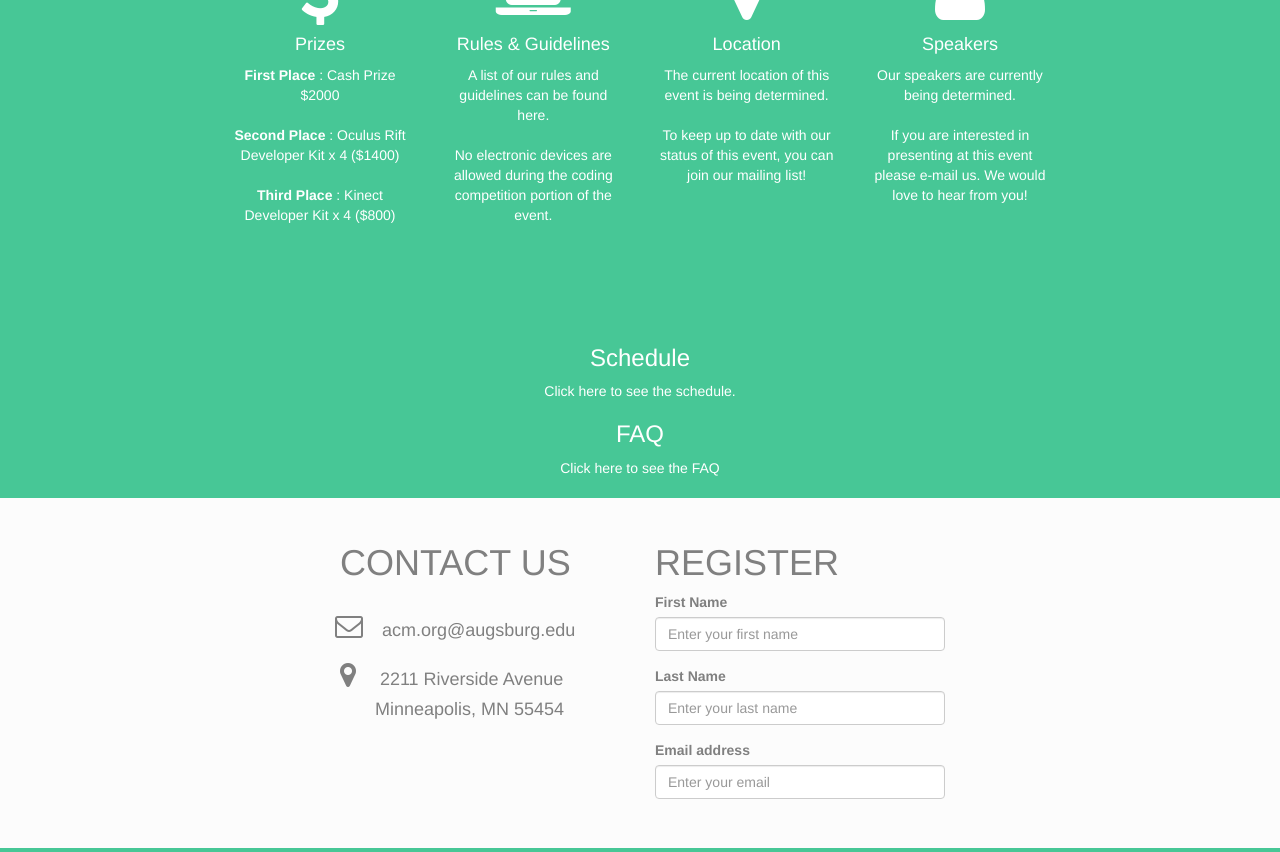
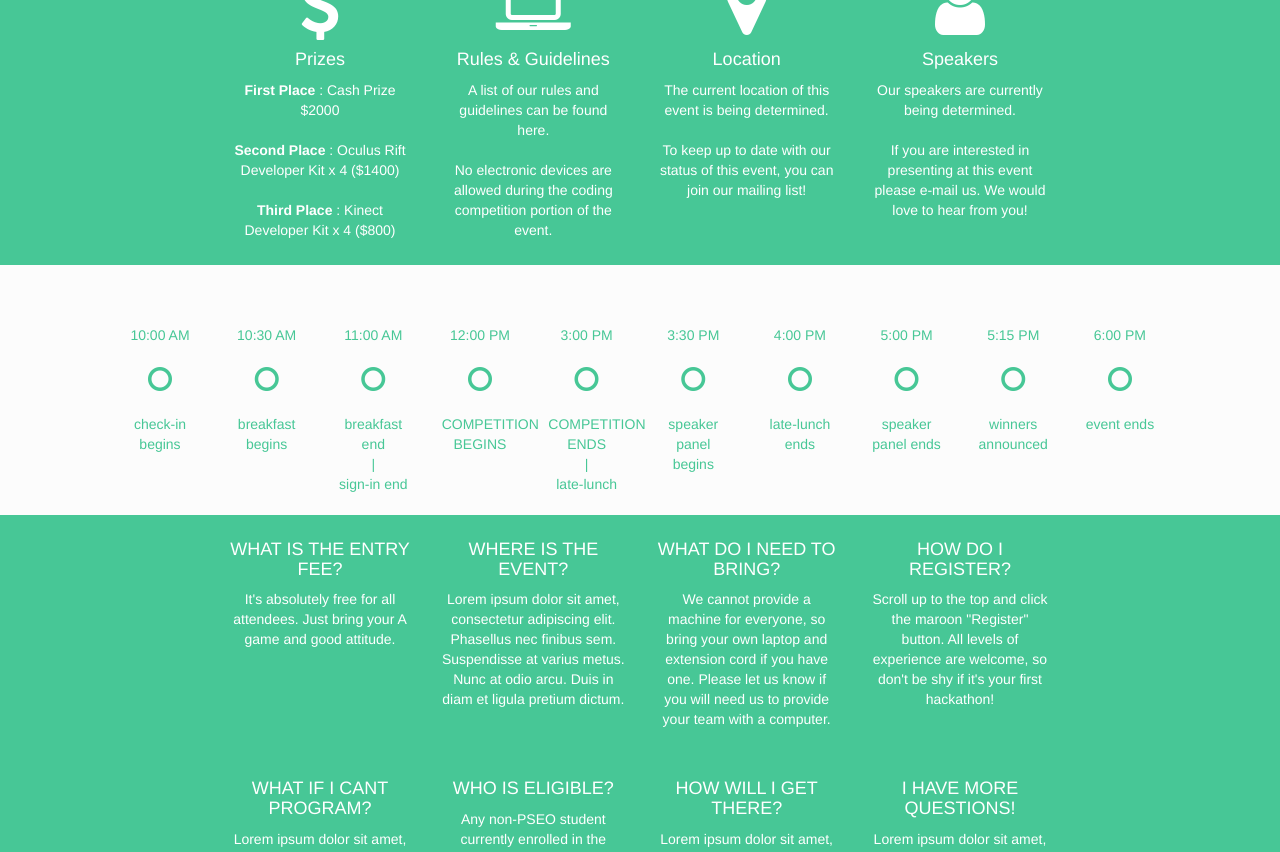
Before and after one commit to AugsburgACM/2015, a plain HTML site: page index.html in a window 1280 px wide. Shown: the part 595-1447 px from the top of the page. Drawn offline with nearby package versions, Linux system fonts and the light colour scheme.

Commit message:
more progres...

```diff
--- a/index.html
+++ b/index.html
@@ -29,7 +29,7 @@
 			<h3>November 14, 2015</h3>
 			<div class='intro-btn'>
 				<button type="button" class="btn rbtn">
-					register
+					<a href="#reg">register</a>
 				</button>
 				<button type="button" class="btn sbtn">
 					sponsor
@@ -38,66 +38,66 @@
 		</div>
 		<div class='info'>
 			<div class='row' style="margin: 0px;">
-				<div class="col-sm-2"></div>
-				<div class="col-sm-2"><i class="fa fa-usd fa-5x"></i>
+				<div class="col-md-2"></div>
+				<div class="col-md-2"><i class="fa fa-usd fa-5x"></i>
 					<h4>Prizes</h4>
 
 					<b>First Place</b> : Cash Prize $2000<br/><br/>
 					<b>Second Place</b> : Oculus Rift Developer Kit x 4 ($1400)<br/><br/>
 					<b>Third Place</b> : Kinect Developer Kit x 4 ($800)
 				</div>
-				<div class="col-sm-2"><i class="fa fa-laptop fa-5x"></i>
+				<div class="col-md-2"><i class="fa fa-laptop fa-5x"></i>
 					<h4>Rules & Guidelines</h4>
 					A list of our rules and guidelines can be found here.
 					<br><br>
 					No electronic devices are allowed during the coding competition portion of the event.
 				</div>
-				<div class="col-sm-2"><i class="fa fa-map-marker fa-5x"></i>
+				<div class="col-md-2"><i class="fa fa-map-marker fa-5x"></i>
 					<h4>Location</h4>
 					The current location of this event is being determined.<br><br> To keep up to date with our status of this event, you can join our mailing list!</div>
-				<div class="col-sm-2"><i class="fa fa-user fa-5x"></i>
+				<div class="col-md-2"><i class="fa fa-user fa-5x"></i>
 					<h4>Speakers</h4>
 					Our speakers are currently being determined. <br><br>
 					If you are interested in presenting at this event please e-mail us. We would love to hear from you!
 				</div>
-				<div class="col-sm-2"></div>
+				<div class="col-md-2"></div>
 			</div>
 		</div>
 		<div id='schedule' data-parallax='scroll' data-image-src="images/bkg.jpg">
 			<div class='row' style='margin:0;'>
-				<div class='col-sm-1'></div>
-				<div class='col-sm-1'>10:00 AM<br/><br/><i class="fa fa-circle-o fa-2x"></i><br/><br/>
+				<div class='col-md-1'></div>
+				<div class='col-md-1'>10:00 AM<br/><br/><i class="fa fa-circle-o fa-2x"></i><br/><br/>
 					check-in begins</div>
-				<div class='col-sm-1'>10:30 AM<br><br><i class="fa fa-circle-o fa-2x"></i><br/><br>breakfast begins</div>
-				<div class='col-sm-1'>11:00 AM<br/><br><i class="fa fa-circle-o fa-2x"></i><br/><br>breakfast end<br/>|<br>sign-in end</div>
-				<div class='col-sm-1'>12:00 PM<br/><br><i class="fa fa-circle-o fa-2x"></i><br><br/>COMPETITION BEGINS</div>
-				<div class='col-sm-1'>3:00 PM<br/><br><i class="fa fa-circle-o fa-2x"></i><br><br/>COMPETITION ENDS<br>|<br>late-lunch</div>
-				<div class='col-sm-1'>3:30 PM<br/><br><i class="fa fa-circle-o fa-2x"></i><br><br/>speaker panel begins</div>
-				<div class='col-sm-1'>4:00 PM<br/><br><i class="fa fa-circle-o fa-2x"></i><br><br/>late-lunch ends</div>
-				<div class='col-sm-1'>5:00 PM<br/><br><i class="fa fa-circle-o fa-2x"></i><br><br/>speaker panel ends</div>
-				<div class='col-sm-1'>5:15 PM<br/><br><i class="fa fa-circle-o fa-2x"></i><br><br/>winners announced</div>
-				<div class='col-sm-1'>6:00 PM<br/><br><i class="fa fa-circle-o fa-2x"></i><br><br/>event ends</div>
-				<div class='col-sm-1'></div>
+				<div class='col-md-1'>10:30 AM<br><br><i class="fa fa-circle-o fa-2x"></i><br/><br>breakfast begins</div>
+				<div class='col-md-1'>11:00 AM<br/><br><i class="fa fa-circle-o fa-2x"></i><br/><br>breakfast end<br/>|<br>sign-in end</div>
+				<div class='col-md-1'>12:00 PM<br/><br><i class="fa fa-circle-o fa-2x"></i><br><br/>COMPETITION BEGINS</div>
+				<div class='col-md-1'>3:00 PM<br/><br><i class="fa fa-circle-o fa-2x"></i><br><br/>COMPETITION ENDS<br>|<br>late-lunch</div>
+				<div class='col-md-1'>3:30 PM<br/><br><i class="fa fa-circle-o fa-2x"></i><br><br/>speaker panel begins</div>
+				<div class='col-md-1'>4:00 PM<br/><br><i class="fa fa-circle-o fa-2x"></i><br><br/>late-lunch ends</div>
+				<div class='col-md-1'>5:00 PM<br/><br><i class="fa fa-circle-o fa-2x"></i><br><br/>speaker panel ends</div>
+				<div class='col-md-1'>5:15 PM<br/><br><i class="fa fa-circle-o fa-2x"></i><br><br/>winners announced</div>
+				<div class='col-md-1'>6:00 PM<br/><br><i class="fa fa-circle-o fa-2x"></i><br><br/>event ends</div>
+				<div class='col-md-1'></div>
 			</div>
 		</div>
 		<div id='faq-1'>
 			<div class='row' style='margin:0;'>
-				<div class='col-sm-2'></div>
-				<div class='col-sm-2'><h4>WHAT IS THE ENTRY FEE?</h4>It's absolutely free for all attendees. Just bring your A game and good attitude.</div>
-				<div class='col-sm-2'><h4>WHERE IS THE EVENT?</h4>Lorem ipsum dolor sit amet, consectetur adipiscing elit. Phasellus nec finibus sem. Suspendisse at varius metus. Nunc at odio arcu. Duis in diam et ligula pretium dictum.</div>
-				<div class='col-sm-2'><h4>WHAT DO I NEED TO BRING?</h4>We cannot provide a machine for everyone, so bring your own laptop and extension cord if you have one. Please let us know if you will need us to provide your team with a computer.</div>
-				<div class='col-sm-2'><h4>HOW DO I REGISTER?</h4>Scroll up to the top and click the maroon "Register" button. All levels of experience are welcome, so don't be shy if it's your first hackathon!</div>
-				<div class='col-sm-2'></div>
+				<div class='col-md-2'></div>
+				<div class='col-md-2'><h4>WHAT IS THE ENTRY FEE?</h4>It's absolutely free for all attendees. Just bring your A game and good attitude.</div>
+				<div class='col-md-2'><h4>WHERE IS THE EVENT?</h4>Lorem ipsum dolor sit amet, consectetur adipiscing elit. Phasellus nec finibus sem. Suspendisse at varius metus. Nunc at odio arcu. Duis in diam et ligula pretium dictum.</div>
+				<div class='col-md-2'><h4>WHAT DO I NEED TO BRING?</h4>We cannot provide a machine for everyone, so bring your own laptop and extension cord if you have one. Please let us know if you will need us to provide your team with a computer.</div>
+				<div class='col-md-2'><h4>HOW DO I REGISTER?</h4>Scroll up to the top and click the maroon "Register" button. All levels of experience are welcome, so don't be shy if it's your first hackathon!</div>
+				<div class='col-md-2'></div>
 			</div>
 		</div>
 		<div class='faq-2'>
 			<div class='row' style='margin:0;'>
-				<div class='col-sm-2'></div>
-				<div class='col-sm-2'><h4>WHAT IF I CANT PROGRAM?</h4>Lorem ipsum dolor sit amet, consectetur adipiscing elit. Phasellus nec finibus sem. Suspendisse at varius metus. Nunc at odio arcu. Duis in diam et ligula pretium dictum.</div>
-				<div class='col-sm-2'><h4>WHO IS ELIGIBLE?</h4>Any non-PSEO student currently enrolled in the following schools are welcome to apply.</div>
-				<div class='col-sm-2'><h4>HOW WILL I GET THERE?</h4>Lorem ipsum dolor sit amet, consectetur adipiscing elit. Phasellus nec finibus sem. Suspendisse at varius metus. Nunc at odio arcu. Duis in diam et ligula pretium dictum.</div>
-				<div class='col-sm-2'><h4>I HAVE MORE QUESTIONS!</h4>Lorem ipsum dolor sit amet, consectetur adipiscing elit. Phasellus nec finibus sem. Suspendisse at varius metus. Nunc at odio arcu. Duis in diam et ligula pretium dictum.</div>
-				<div class='col-sm-2'></div>
+				<div class='col-md-2'></div>
+				<div class='col-md-2'><h4>WHAT IF I CANT PROGRAM?</h4>Lorem ipsum dolor sit amet, consectetur adipiscing elit. Phasellus nec finibus sem. Suspendisse at varius metus. Nunc at odio arcu. Duis in diam et ligula pretium dictum.</div>
+				<div class='col-md-2'><h4>WHO IS ELIGIBLE?</h4>Any non-PSEO student currently enrolled in the following schools are welcome to apply.</div>
+				<div class='col-md-2'><h4>HOW WILL I GET THERE?</h4>Lorem ipsum dolor sit amet, consectetur adipiscing elit. Phasellus nec finibus sem. Suspendisse at varius metus. Nunc at odio arcu. Duis in diam et ligula pretium dictum.</div>
+				<div class='col-md-2'><h4>I HAVE MORE QUESTIONS!</h4>Lorem ipsum dolor sit amet, consectetur adipiscing elit. Phasellus nec finibus sem. Suspendisse at varius metus. Nunc at odio arcu. Duis in diam et ligula pretium dictum.</div>
+				<div class='col-md-2'></div>
 			</div>
 		</div>
 		<div class='mobile'>
@@ -108,15 +108,15 @@
 		</div>
 		<div id='contact' data-parallax='scroll' data-image-src="images/bkg.jpg">
 			<div class='row' style='margin:0;'>
-				<div class='col-sm-3'></div>
-				<div class='col-sm-3'><h1 style='padding-left: 5px'>CONTACT US</h1><br>
+				<div class='col-md-3'></div>
+				<div class='col-md-3 contactUs'><h1 style='padding-left: 5px'>CONTACT US</h1><br>
 					<i class="fa fa-envelope-o fa-2x" style='display:inline;'></i>
  <h4 style='display:inline; padding-left:15px;'><a href="mailto:acm.org@augsburg.edu">acm.org@augsburg.edu</h4></a><br><br>
 <i class="fa fa-map-marker fa-2x" style='padding: 5px 20px 5px 5px; display:inline;'></i>
 <h4 style='display:inline;'>2211 Riverside Avenue</h4><br>
 <h4 style='padding-left:40px'>Minneapolis, MN 55454</h4>
 				</div>
-				<div class='col-sm-3'><h1>REGISTER</h1>
+				<div class='col-md-3' id="reg"><h1>REGISTER</h1>
 					<form>
 						  <div class="form-group">
     <label for="exampleInputEmail1">First Name</label>
@@ -131,7 +131,7 @@
     <input type="email" class="form-control" id="exampleInputEmail1" placeholder="Enter your email">
   </div></form>
 				</div>
-				<div class='col-sm-3'></div>
+				<div class='col-md-3'></div>
 			</div>
 		</div>
 	</body>
--- a/style.css
+++ b/style.css
@@ -4,6 +4,11 @@ body {
 }
 li a {
 	color: #47C796;
+	text-decoration: none;
+}
+li a:hover {
+	text-decoration: none;
+	color: grey;
 }
 h4 a {
 
@@ -14,12 +19,12 @@ h4 a:hover{
 	text-decoration: none;
 	color: #47C796;
 }
-.col-sm-2 {
+.col-md-2 {
 	text-align: center;
 	color: #ffffff;
 	padding: 0 0 25px 0;
 }
-.col-sm-1 {
+.col-md-1 {
 	text-align: center;
 	color: #47C796;
 	padding-top: 45px;
@@ -61,6 +66,12 @@ h4 a:hover{
 	display: block;
 	text-align: center;
 }
+.btn a{
+	color: #47C796;
+}
+.btn a:hover {
+	color: white;
+}
 .btn.rbtn {
 	background: transparent;
 	color: #47C796;
@@ -71,7 +82,7 @@ h4 a:hover{
 	font-weight: 500;
 	border-radius: 0px;
 }
-.btn.rbtn:hover, .btn.sbtn:hover {
+.btn.rbtn:hover, .btn.sbtn:hover  {
 	background: #47C796;
 	color: #fff;
 }
@@ -102,7 +113,11 @@ h4 a:hover{
 	background-color: #47C796;
 	color: #fff;
 	text-align: center;
-	padding: 20px;
+	padding: 0 0 20px 0;
+	margin-top: -20px;
+}
+.contactUs {
+	display: none;
 }
 #contact {
 	padding-top: 25px;
@@ -152,9 +167,27 @@ padding-top: 8px;
 	.faq-2 {
 		background-color: #47C796;
 	}
+
 }
 @media (min-width: 992px) {
-
+	.mobile {
+		display: none;
+	}
+	.row {
+		padding-top: 15px;
+	}
+	#schedule {
+	display: block;
+}
+#faq-1{
+	display: block;
+}
+.faq-2{
+	display: block;
+}
+.contactUs {
+	display: block;
+}
 }
 
 @media (min-width: 1200px) {
@@ -172,7 +205,6 @@ padding-top: 8px;
 		width: 500px;
 	}
 	.info {
-		height: 350px;
 		z-index: 2;
 	}
 	#schedule {
```
